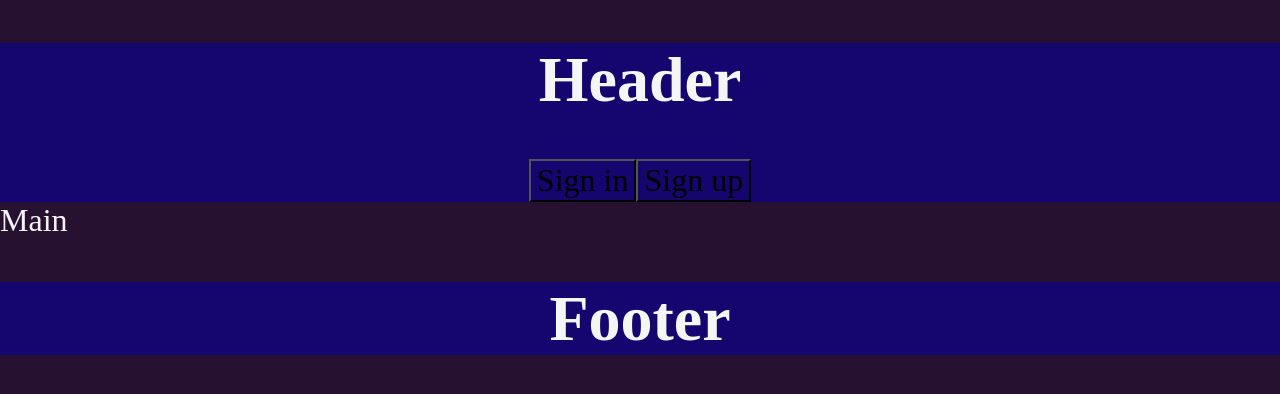
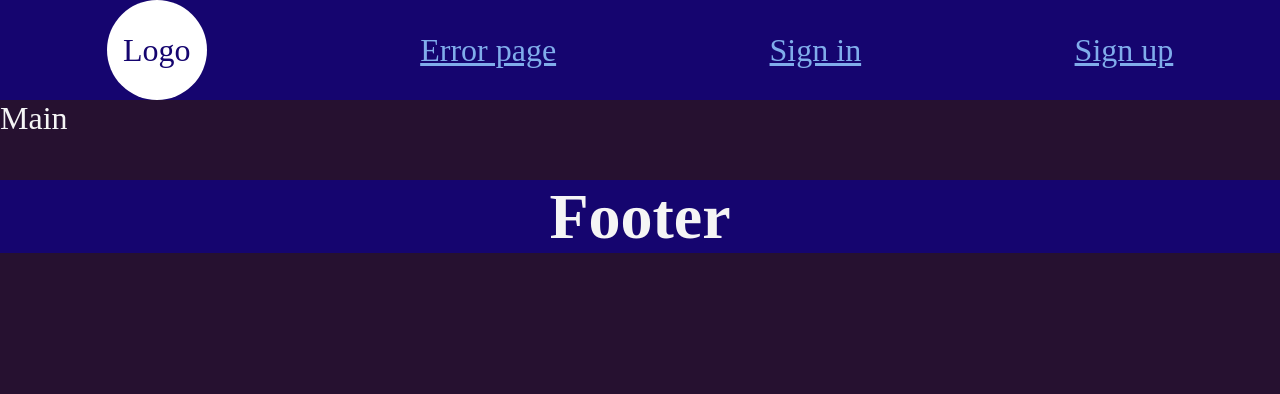
Before and after one commit to HelgaZhizhka/eCommerce-Application, a React (Create React App) app: page / in a window 1280 px wide. Shown: the top 394 px of the page. Built offline with nearby package versions, Linux system fonts and the light colour scheme.

Commit message:
feat: add router and error page

```diff
--- a/package.json
+++ b/package.json
@@ -12,10 +12,14 @@
     "@types/react-dom": "^18.2.7",
     "axios": "^1.4.0",
     "classnames": "^2.3.2",
+    "localforage": "^1.10.0",
+    "match-sorter": "^6.3.1",
     "react": "^18.2.0",
     "react-dom": "^18.2.0",
+    "react-router-dom": "^6.14.2",
     "react-scripts": "5.0.1",
     "sass": "^1.64.2",
+    "sort-by": "^1.2.0",
     "typescript": "4.9.5"
   },
   "devDependencies": {
--- a/src/components/Header/Header.tsx
+++ b/src/components/Header/Header.tsx
@@ -1,13 +1,21 @@
 import classNames from 'classnames';
+import { Link } from 'react-router-dom';
 import styles from './header.module.scss';
-import Button from '../baseComponents/Button/Button';
+import Logo from '../Logo/Logo';
 
 export default function Header(): JSX.Element {
   return (
     <div className={classNames(styles.root)}>
-      <h1>Header</h1>
-      <Button>Sign in</Button>
-      <Button>Sign up</Button>
+      <Logo />
+      <Link className={classNames(styles.link)} to="/12">
+        Error page
+      </Link>
+      <Link className={classNames(styles.link)} to="/login">
+        Sign in
+      </Link>
+      <Link className={classNames(styles.link)} to="/registration">
+        Sign up
+      </Link>
     </div>
   );
 }
--- a/src/components/Header/header.module.scss
+++ b/src/components/Header/header.module.scss
@@ -1,4 +1,11 @@
 .root {
+    display: flex;
+    align-items: center;
+    justify-content: space-around;
     background-color: #15056f;
     text-align: center;
 }
+
+.link {
+    color: #80adeb;
+}
--- /dev/null
+++ b/src/components/Logo/Logo.tsx
@@ -0,0 +1,11 @@
+import classNames from 'classnames';
+import { Link } from 'react-router-dom';
+import styles from './logo.module.scss';
+
+export default function Logo(): JSX.Element {
+  return (
+    <Link className={classNames(styles.link)} to="/">
+      <div className={classNames(styles.logo)}>Logo</div>
+    </Link>
+  );
+}
--- /dev/null
+++ b/src/components/Logo/logo.module.scss
@@ -0,0 +1,16 @@
+.logo {
+  display: flex;
+  width: 100px;
+  height: 100px;
+  border-radius: 100%;
+  background-color: #fff;
+  color: #15056f;
+  cursor: pointer;
+  text-align: center;
+  align-items: center;
+  justify-content: center;
+}
+
+.link {
+  color: #fff;
+}
--- a/src/index.tsx
+++ b/src/index.tsx
@@ -1,11 +1,31 @@
 import React from 'react';
 import ReactDOM from 'react-dom/client';
+import { createBrowserRouter, RouterProvider } from 'react-router-dom';
 import './index.scss';
 import App from './App';
+import ErrorPage from './pages/ErrorPage/ErrorPage';
+import Login from './pages/Login/Login';
+import Registration from './pages/Registration/Registration';
+
+const router = createBrowserRouter([
+  {
+    path: '/',
+    element: <App />,
+    errorElement: <ErrorPage />,
+  },
+  {
+    path: '/login',
+    element: <Login />,
+  },
+  {
+    path: '/registration',
+    element: <Registration />,
+  },
+]);
 
 const root = ReactDOM.createRoot(document.getElementById('root') as HTMLElement);
 root.render(
   <React.StrictMode>
-    <App />
+    <RouterProvider router={router} />
   </React.StrictMode>
 );
--- /dev/null
+++ b/src/pages/ErrorPage/ErrorPage.tsx
@@ -0,0 +1,21 @@
+import { useRouteError } from 'react-router-dom';
+import Logo from '../../components/Logo/Logo';
+
+interface ErrorData {
+  statusText?: string;
+  message?: string;
+}
+
+export default function ErrorPage(): JSX.Element {
+  const error = useRouteError() as ErrorData;
+  return (
+    <div id="error-page">
+      <Logo />
+      <h1>Oops!</h1>
+      <p>Sorry, an unexpected error has occurred.</p>
+      <p>
+        <i>{error.statusText || error.message}</i>
+      </p>
+    </div>
+  );
+}
--- a/src/pages/Login/Login.tsx
+++ b/src/pages/Login/Login.tsx
@@ -1,6 +1,9 @@
+import Logo from '../../components/Logo/Logo';
+
 export default function Login(): JSX.Element {
   return (
     <div>
+      <Logo />
       <h1>Login page</h1>
     </div>
   );
--- a/src/pages/Registration/Registration.tsx
+++ b/src/pages/Registration/Registration.tsx
@@ -1,6 +1,9 @@
+import Logo from '../../components/Logo/Logo';
+
 export default function Registration(): JSX.Element {
   return (
     <div>
+      <Logo />
       <h1>Registration page</h1>
     </div>
   );
```
